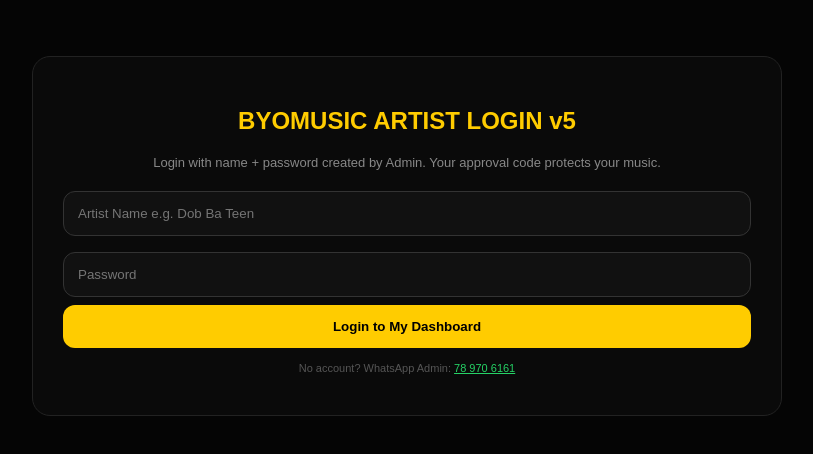
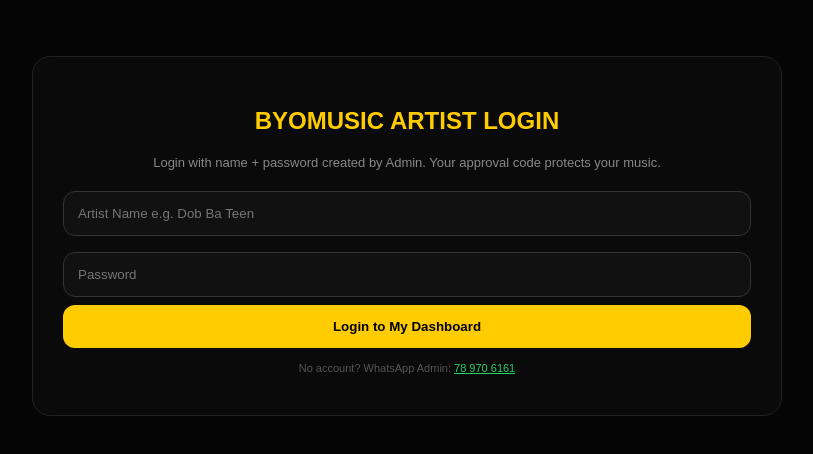
Before and after one commit to byosites/byosites, a plain HTML site: page artists.html in a window 1280 px wide. Shown: the whole page, without its empty margins (233-1046 px from the left). Drawn offline with Linux system fonts and the light colour scheme.

Commit message:
Update artists.html

```diff
--- a/artists.html
+++ b/artists.html
@@ -1,6 +1,6 @@
 <!DOCTYPE html>
 <html><head><meta charset="UTF-8"><meta name="viewport" content="width=device-width,initial-scale=1">
-<title>Artist Login v5 - BYOMUSIC</title>
+<title>Artist - BYOMUSIC</title>
 <style>
 body{margin:0;background:#050505;color:#fff;font-family:Arial;padding:16px;max-width:750px;margin:auto}
 input,textarea{width:100%;padding:14px;background:#111;border:1px solid #333;color:#fff;border-radius:12px;margin:8px 0;box-sizing:border-box}
@@ -18,7 +18,7 @@ input,textarea{width:100%;padding:14px;background:#111;border:1px solid #333;col
 </head><body>
 
 <div id="loginBox" class="lock">
-<h2 style="color:#ffcc00">BYOMUSIC ARTIST LOGIN v5</h2>
+<h2 style="color:#ffcc00">BYOMUSIC ARTIST LOGIN </h2>
 <p style="color:#888;font-size:13px">Login with name + password created by Admin. Your approval code protects your music.</p>
 <input id="loginName" placeholder="Artist Name e.g. Dob Ba Teen">
 <input id="loginPass" type="password" placeholder="Password">
```
